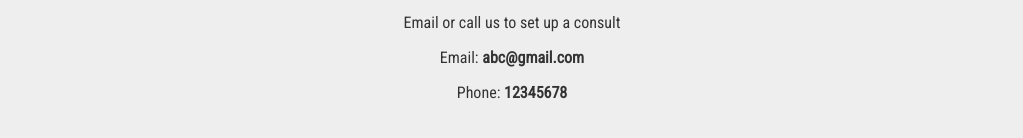
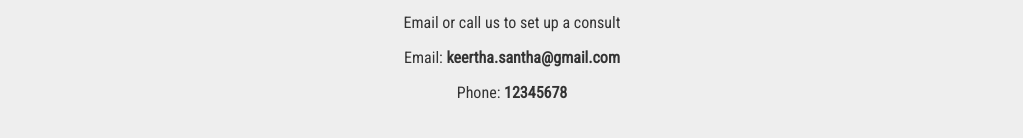
Before and after one commit to KeerthanaSantharam/HTML5-CSS3, a plain HTML site: page index.html in a window 1280 px wide. Shown: the part 4237-4375 px from the top of the page, without its empty margins (128-1151 px from the left). Drawn offline with nearby package versions, Linux system fonts and the light colour scheme.

Commit message:
changed email

```diff
--- a/index.html
+++ b/index.html
@@ -56,7 +56,7 @@
 	<footer>
 		<h3> Get In touch</h3>
 		<p>Email or call us to set up a consult</p>
-		<p>Email: <strong>abc@gmail.com</strong></p>
+		<p>Email: <strong>keertha.santha@gmail.com</strong></p>
 		<p>Phone: <strong>12345678</strong></p>
 	</footer>
 	<script
```
